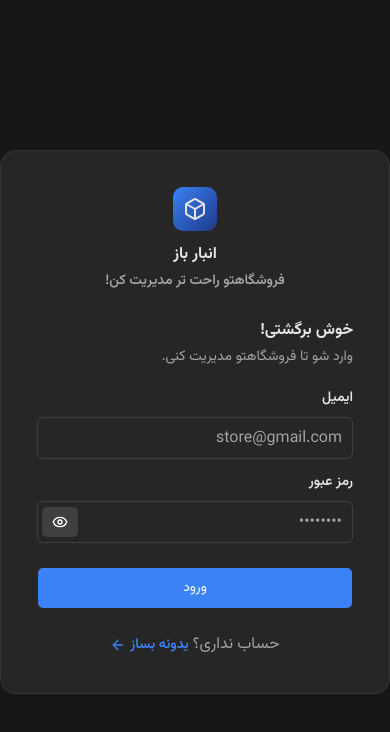
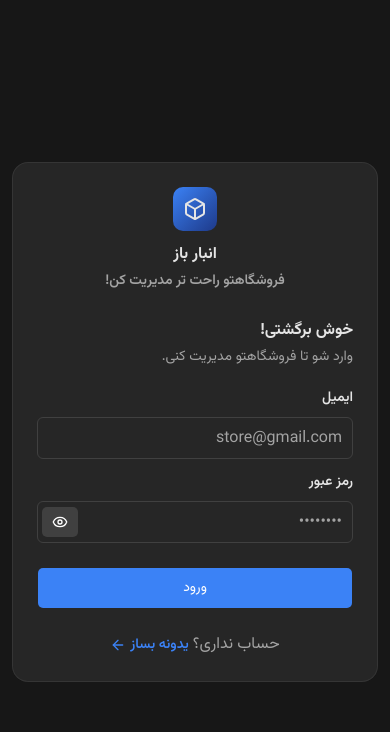
Before and after one commit to salartalaA/storage, a Next.js app: page /auth/login in a window 390 px wide. Shown: the top 732 px of the page. Built offline with nearby package versions, Linux system fonts and the light colour scheme.

Commit message:
styles: change margin and padding in mobile devices

```diff
--- a/app/auth/login/page.tsx
+++ b/app/auth/login/page.tsx
@@ -4,8 +4,8 @@ import LoginPageForm from "@/components/auth/login/login-page-form";
 
 export default function LoginPage() {
   return (
-    <main className="flex min-h-screen items-center justify-center overflow-hidden bg-background text-foreground">
-      <div className="w-full max-w-md rounded-2xl border border-border/60 bg-card p-9 shadow-card backdrop-blur-md">
+    <main className="mx-3 flex min-h-screen items-center justify-center overflow-hidden bg-background text-foreground sm:mx-0">
+      <div className="w-full max-w-md rounded-2xl border border-border/60 bg-card p-6 shadow-card backdrop-blur-md sm:p-9">
         <div className="flex flex-col items-center justify-center gap-3">
           <span className="rounded-xl bg-linear-to-br from-primary to-accent p-2.5">
             <Box className="stroke-2" />
--- a/app/auth/register/page.tsx
+++ b/app/auth/register/page.tsx
@@ -4,8 +4,8 @@ import RegisterPageForm from "@/components/auth/register/register-page-form";
 
 export default function RegisterPage() {
   return (
-    <main className="flex min-h-screen items-center justify-center overflow-hidden bg-background text-foreground">
-      <div className="w-full max-w-md rounded-2xl border border-border/60 bg-card p-9 shadow-card backdrop-blur-md">
+    <main className="mx-3 flex min-h-screen items-center justify-center overflow-hidden bg-background text-foreground sm:mx-0">
+      <div className="w-full max-w-md rounded-2xl border border-border/60 bg-card p-6 shadow-card backdrop-blur-md sm:p-9">
         <div className="flex flex-col items-center justify-center gap-3">
           <span className="rounded-xl bg-linear-to-br from-primary to-accent p-2.5">
             <Box className="stroke-2" />
```
